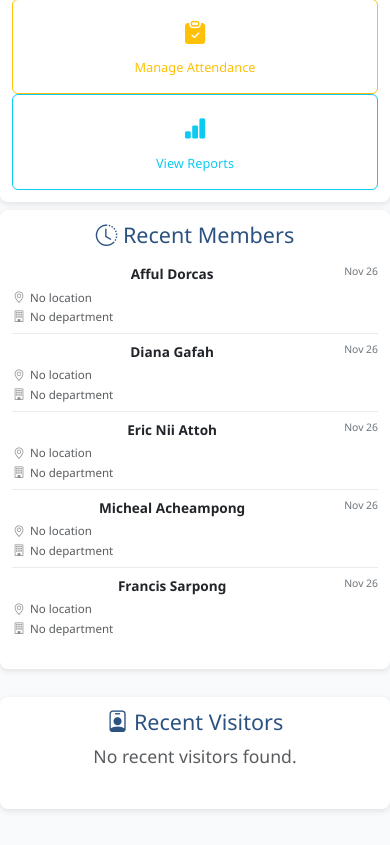
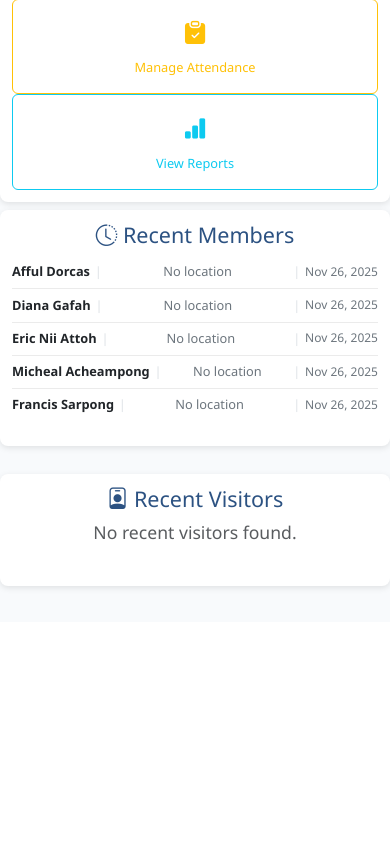
Before and after one commit to EricBaidoo/Attendance_System, a PHP site: page / in a window 390 px wide. Shown: the part 1539-2384 px from the top of the page. After the commit the page ends 2129 px from the top, so only its background shows below. Run offline with PHP 8.4, Linux system fonts and the light colour scheme; a user stored in the database is signed in; data comes from the database, SQL or seed files in the repository; data that the repository does not hold is empty.

Commit message:
style: Refactor recent members and visitors layout for improved readability and mobile responsiveness

```diff
--- a/assets/css/dashboard.css
+++ b/assets/css/dashboard.css
@@ -24,90 +24,64 @@ body {
     padding: 0;
 }
 
-.member-item,
-.visitor-item {
+.member-row,
+.visitor-row {
     display: flex;
-    justify-content: space-between;
-    align-items: flex-start;
-    padding: 0.75rem 0;
+    align-items: center;
+    gap: 0.5rem;
+    padding: 0.6rem 0;
     border-bottom: 1px solid rgba(0,0,0,0.08);
+    font-size: 0.9rem;
+    line-height: 1.4;
 }
 
-.member-item:last-child,
-.visitor-item:last-child {
+.member-row:last-child,
+.visitor-row:last-child {
     border-bottom: none;
-}
-
-.member-main,
-.visitor-main {
-    flex: 1;
-    min-width: 0;
 }
 
 .member-name,
 .visitor-name {
     font-weight: 600;
     color: #212529;
-    font-size: 0.95rem;
-    margin-bottom: 0.25rem;
+    flex-shrink: 0;
 }
 
-.member-details,
-.visitor-details {
-    display: flex;
-    flex-direction: column;
-    gap: 0.125rem;
-}
-
-.location-info,
-.dept-info,
-.service-info {
-    font-size: 0.8rem;
+.member-location,
+.visitor-location {
     color: #6c757d;
-    display: flex;
-    align-items: center;
-    gap: 0.25rem;
-}
-
-.location-info i,
-.dept-info i,
-.service-info i {
-    width: 0.875rem;
-    text-align: center;
-    opacity: 0.7;
+    flex: 1;
+    min-width: 0;
+    overflow: hidden;
+    text-overflow: ellipsis;
+    white-space: nowrap;
 }
 
 .member-date,
 .visitor-date {
-    font-size: 0.75rem;
     color: #6c757d;
-    font-weight: 500;
-    text-align: right;
-    margin-left: 0.75rem;
-    white-space: nowrap;
+    font-size: 0.85rem;
+    flex-shrink: 0;
+}
+
+.separator {
+    color: #dee2e6;
+    font-weight: 300;
+    flex-shrink: 0;
 }
 
 /* Mobile specific adjustments */
 @media (max-width: 768px) {
-    .member-name,
-    .visitor-name {
-        font-size: 0.9rem;
-    }
-
-    .location-info,
-    .dept-info,
-    .service-info {
-        font-size: 0.75rem;
+    .member-row,
+    .visitor-row {
+        font-size: 0.85rem;
+        gap: 0.4rem;
+        padding: 0.5rem 0;
     }
 
     .member-date,
     .visitor-date {
-        font-size: 0.7rem;
-    }
-
-    .member-item,
-    .visitor-item {
-        padding: 0.6rem 0;
+        font-size: 0.8rem;
     }
 }
 
@@ -760,25 +734,16 @@ body {
     }
 
     /* Recent Activity Mobile Styles */
-    .member-name,
-    .visitor-name {
-        font-size: 0.85rem;
-    }
-
-    .location-info,
-    .dept-info,
-    .service-info {
-        font-size: 0.72rem;
+    .member-row,
+    .visitor-row {
+        font-size: 0.8rem;
+        gap: 0.3rem;
+        padding: 0.45rem 0;
     }
 
     .member-date,
     .visitor-date {
-        font-size: 0.65rem;
-    }
-
-    .member-item,
-    .visitor-item {
-        padding: 0.5rem 0;
+        font-size: 0.75rem;
     }
 
     /* Removed modern-header classes - using standard Bootstrap */
--- a/index.php
+++ b/index.php
@@ -286,26 +286,12 @@ $card_col_class = ($user_role == 'admin') ? 'col-lg-3 col-md-6 col-sm-6 col-12 m
                 if ($recent_members): ?>
                     <div class="recent-members-list">
                         <?php foreach ($recent_members as $member): ?>
-                            <div class="member-item">
-                                <div class="member-main">
-                                    <div class="member-name"><?php echo htmlspecialchars($member['name']); ?></div>
-                                    <div class="member-details">
-                                        <?php if ($member['location']): ?>
-                                            <span class="location-info"><i class="bi bi-geo-alt"></i> <?php echo htmlspecialchars($member['location']); ?></span>
-                                        <?php else: ?>
-                                            <span class="location-info text-muted"><i class="bi bi-geo-alt"></i> No location</span>
-                                        <?php endif; ?>
-
-                                        <?php if ($member['department']): ?>
-                                            <span class="dept-info"><i class="bi bi-building"></i> <?php echo htmlspecialchars($member['department']); ?></span>
-                                        <?php else: ?>
-                                            <span class="dept-info text-muted"><i class="bi bi-building"></i> No department</span>
-                                        <?php endif; ?>
-                                    </div>
-                                </div>
-                                <div class="member-date">
-                                    <?php echo date('M j', strtotime($member['date_joined'])); ?>
-                                </div>
+                            <div class="member-row">
+                                <span class="member-name"><?php echo htmlspecialchars($member['name']); ?></span>
+                                <span class="separator">|</span>
+                                <span class="member-location"><?php echo htmlspecialchars($member['location'] ?: 'No location'); ?></span>
+                                <span class="separator">|</span>
+                                <span class="member-date"><?php echo date('M j, Y', strtotime($member['date_joined'])); ?></span>
                             </div>
                         <?php endforeach; ?>
                     </div>
@@ -341,26 +327,12 @@ $card_col_class = ($user_role == 'admin') ? 'col-lg-3 col-md-6 col-sm-6 col-12 m
                 if ($recent_visitors): ?>
                     <div class="recent-visitors-list">
                         <?php foreach ($recent_visitors as $visitor): ?>
-                            <div class="visitor-item">
-                                <div class="visitor-main">
-                                    <div class="visitor-name"><?php echo htmlspecialchars($visitor['name']); ?></div>
-                                    <div class="visitor-details">
-                                        <?php if ($visitor['location']): ?>
-                                            <span class="location-info"><i class="bi bi-geo-alt"></i> <?php echo htmlspecialchars($visitor['location']); ?></span>
-                                        <?php else: ?>
-                                            <span class="location-info text-muted"><i class="bi bi-geo-alt"></i> No address</span>
-                                        <?php endif; ?>
-
-                                        <?php if ($visitor['service_name']): ?>
-                                            <span class="service-info"><i class="bi bi-person-badge"></i> <?php echo htmlspecialchars($visitor['service_name']); ?></span>
-                                        <?php else: ?>
-                                            <span class="service-info text-muted"><i class="bi bi-person-badge"></i> Visitor</span>
-                                        <?php endif; ?>
-                                    </div>
-                                </div>
-                                <div class="visitor-date">
-                                    <?php echo date('M j', strtotime($visitor['date_joined'])); ?>
-                                </div>
+                            <div class="visitor-row">
+                                <span class="visitor-name"><?php echo htmlspecialchars($visitor['name']); ?></span>
+                                <span class="separator">|</span>
+                                <span class="visitor-location"><?php echo htmlspecialchars($visitor['location'] ?: 'No address'); ?></span>
+                                <span class="separator">|</span>
+                                <span class="visitor-date"><?php echo date('M j, Y', strtotime($visitor['date_joined'])); ?></span>
                             </div>
                         <?php endforeach; ?>
                     </div>
```
